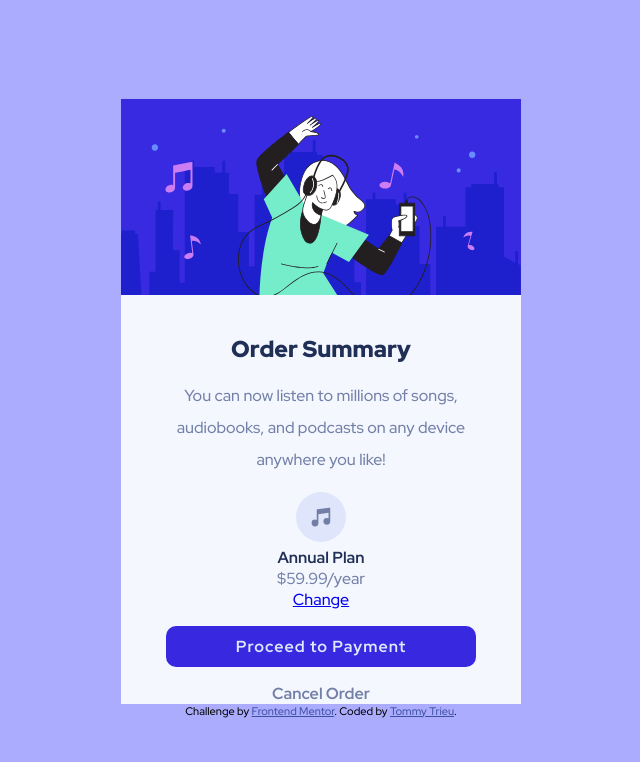
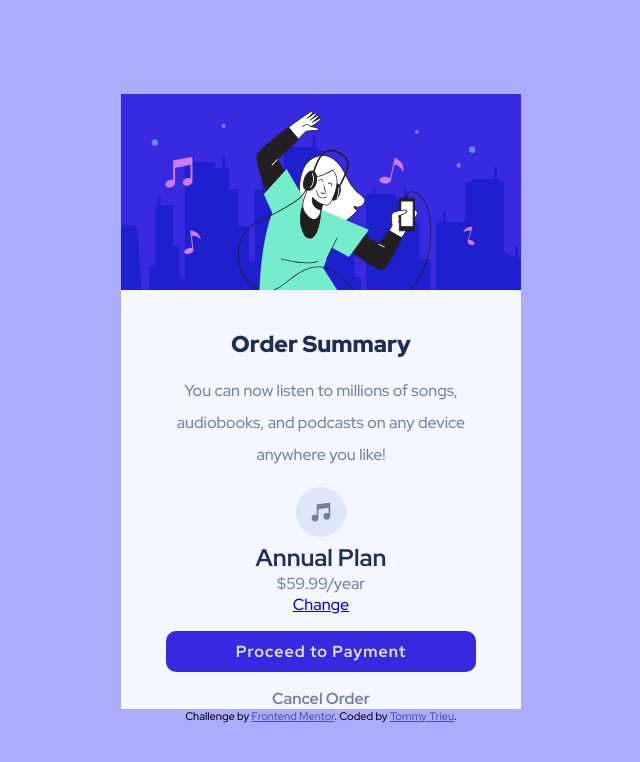
Before and after one commit to t-rieu/order-summary-component, a plain HTML site: page index.html in a window 1280 px wide. Shown: the whole page, without its empty margins (319-959 px from the left). Drawn offline with Linux system fonts and the light colour scheme.

Commit message:
Update index.html

```diff
--- a/index.html
+++ b/index.html
@@ -23,8 +23,10 @@
       device anywhere you like!</p>
 
     <div class="plan-choice">
-      <p class="plan-type">Annual Plan</p>
-      <p class="plan-price">$59.99/year</p>
+      <article>
+        <h2 class="plan-type">Annual Plan</h2>
+        <p class="plan-price">$59.99/year</p>
+      </article>
 
       <a href="#" class="change-plan">Change</a>
     </div>
```
